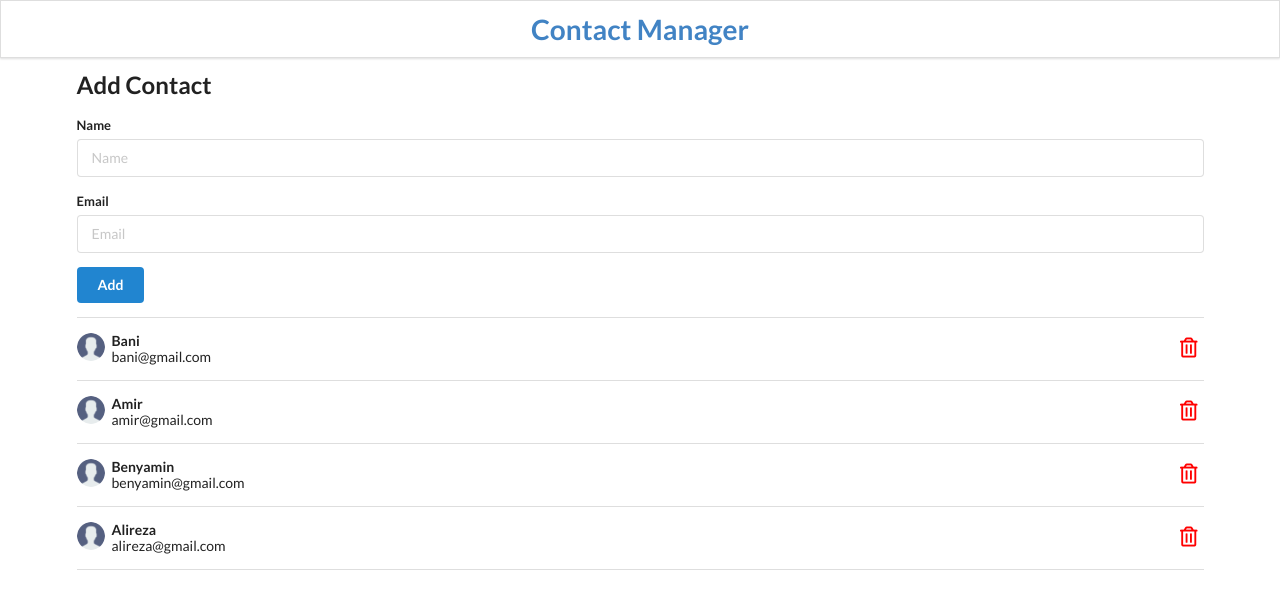
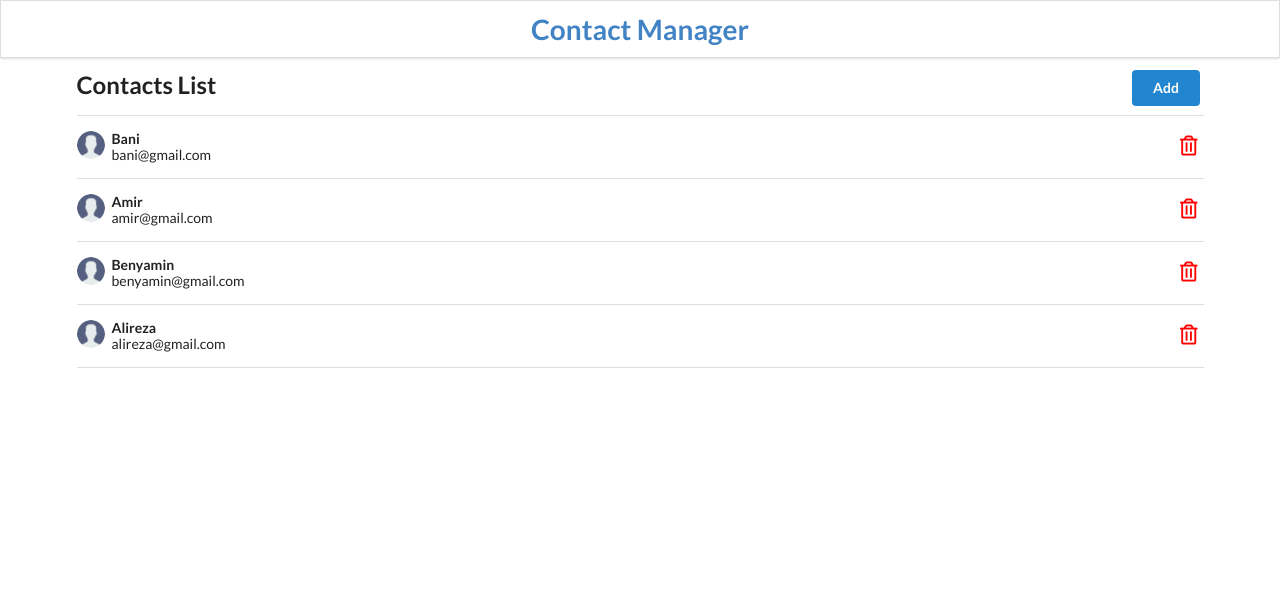
Before and after one commit to Amir-Pourhadi/Contact-Manager, a React (Create React App) app: page / in a window 1280 px wide. Shown: the top 592 px of the page. Built offline with nearby package versions, Linux system fonts and the light colour scheme.

Commit message:
router-dom used

```diff
--- a/src/components/App.js
+++ b/src/components/App.js
@@ -1,4 +1,6 @@
 import { useEffect, useState } from "react";
+import { Route, Switch } from "react-router-dom";
+import { ToastContainer } from "react-toastify";
 import "react-toastify/dist/ReactToastify.css";
 import "semantic-ui-css/semantic.min.css";
 import { v4 as uuidv4 } from "uuid";
@@ -53,9 +55,15 @@ export default function App() {
 
 	return (
 		<div className="ui container">
+			<ToastContainer autoClose="2000" />
 			<Header />
-			<AddContact addContactHandler={addContactHandler} />
-			<ContactList contacts={contacts} handleTrashClick={removeContactHandler} />
+			<Switch>
+				<Route
+					path="/"
+					exact
+					component={() => <ContactList contacts={contacts} handleTrashClick={removeContactHandler} />}></Route>
+				<Route path="/addContact" component={() => <AddContact addContactHandler={addContactHandler} />}></Route>
+			</Switch>
 		</div>
 	);
 }
--- a/src/components/ContactList.jsx
+++ b/src/components/ContactList.jsx
@@ -1,3 +1,4 @@
+import { Link } from "react-router-dom";
 import ContactCard from "./ContactCard";
 
 export default function ContactList({ contacts, handleTrashClick }) {
@@ -6,10 +7,18 @@ export default function ContactList({ contacts, handleTrashClick }) {
 	};
 
 	return (
-		<div className="ui celled list">
-			{contacts.map((contact, index) => (
-				<ContactCard key={index} contact={contact} handleTrashClick={removeContactHandler} />
-			))}
+		<div className="main">
+			<h2>
+				Contacts List
+				<Link to="/addContact" className="ui button blue right">
+					Add
+				</Link>
+			</h2>
+			<div className="ui celled list">
+				{contacts.map((contact, index) => (
+					<ContactCard key={index} contact={contact} handleTrashClick={removeContactHandler} />
+				))}
+			</div>
 		</div>
 	);
 }
```
